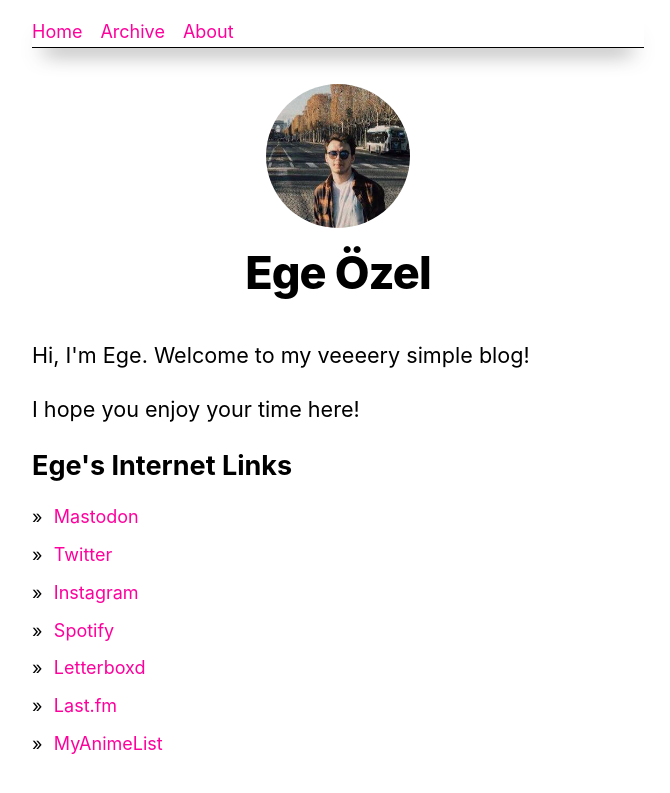
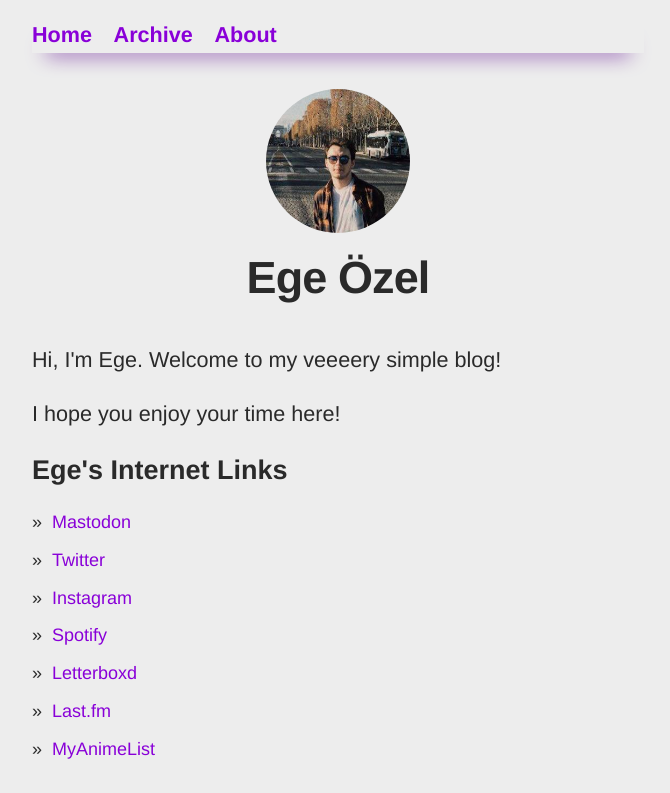
Before and after one commit to egexozel/deadstar-nextjs, a Next.js app: page / in a window 1280 px wide. Shown: the top 793 px of the page, without its empty margins (302-972 px from the left). Built offline with nearby package versions, Linux system fonts and the light colour scheme.

Commit message:
some fix

```diff
--- a/components/layout.js
+++ b/components/layout.js
@@ -6,7 +6,7 @@ import Link from 'next/link';
 import Nav from '../components/nav';
 
 const name = 'Ege Özel';
-export const siteTitle = 'Next.js Sample Website';
+export const siteTitle = 'Deadstar.one';
 
 export default function Layout({ children, home}) {
   return (
@@ -16,13 +16,13 @@ export default function Layout({ children, home}) {
         <link rel="icon" href="/favicon.ico" />
         <meta
           name="description"
-          content="Learn how to build a personal website using Next.js"
+          content="Deadstar.one, a personal blog written by Ege Özel."
         />
         <meta
           property="og:image"
           content={`https://og-image.vercel.app/${encodeURI(
             siteTitle,
-          )}.png?theme=light&md=0&fontSize=75px&images=https%3A%2F%2Fassets.vercel.com%2Fimage%2Fupload%2Ffront%2Fassets%2Fdesign%2Fnextjs-black-logo.svg`}
+          )}.png?theme=dark&md=0&fontSize=120px`}
         />
         <meta name="og:title" content={siteTitle} />
         <meta name="twitter:card" content="summary_large_image" />
--- a/posts/love-trip.md
+++ b/posts/love-trip.md
@@ -10,7 +10,7 @@ Last night while I was going through my YouTube homepage to find something to wa
 
 ![Front Cover artwork of Love Trip by Takako Mamiya, 1982](/images/love-trip-artwork.jpg)
 
-Front Cover artwork of Love Trip by Takako Mamiya, 1982
+*Front Cover artwork of Love Trip by Takako Mamiya, 1982*
 
 ### Songs
 
@@ -44,6 +44,6 @@ This song is the English version of the album opener, _Love Trip._ It's, as expe
 
 * * *
 
-Just do yourself a favor and give this album a listen. I promise, you won't be disappointed. Just a heads up though, for some reason the album is not available on major streaming services such as Spotify. Here's a YouTube link for the album that is a vinyl rip and it's just amazing. [Love Trip - Takako Mamiya \[ 間宮貴子 \] - 1982 - Full Album](https://www.youtube.com/watch?v=ovcnIPL-CWs)
+Just do yourself a favor and give this album a listen. I promise, you won't be disappointed. Just a heads up though, for some reason the album is not available on major streaming services such as Spotify. Here's a YouTube link for the album that is a vinyl rip and it's just amazing. [Love Trip - Takako Mamiya \[ 間宮貴子 \] - 1982 - Full Album](https://www.youtube.com/watch?v=x_Rdxixy9eQ)
 
 See you later!
--- a/styles/global.css
+++ b/styles/global.css
@@ -2,10 +2,13 @@ html,
 body {
   padding: 0;
   margin: 0;
-  font-family: -apple-system, BlinkMacSystemFont, Segoe UI, Roboto, Oxygen, Ubuntu,
-    Cantarell, Fira Sans, Droid Sans, Helvetica Neue, sans-serif;
+  font-family: Helvetica Neue, -apple-system, BlinkMacSystemFont, Segoe UI, Roboto, Oxygen, Ubuntu,
+    Cantarell, Fira Sans, Droid Sans, sans-serif;
   line-height: 1.6;
   font-size: 18px;
+  background-color: #ededed;
+    color: #2a2a2a;
+
 }
 
 * {
@@ -13,7 +16,7 @@ body {
 }
 
 a {
-  color: #ff009d;
+  color: #8900d8;
   text-decoration: none;
 }
 
--- a/styles/utils.module.css
+++ b/styles/utils.module.css
@@ -7,15 +7,16 @@
 }
 
 .navbar {
-  border-bottom: 1px solid black;
   margin-bottom: 2rem;
-  -webkit-box-shadow: 0px 15px 21px -12px rgba(0, 0, 0, 0.75);
-  -moz-box-shadow: 0px 15px 21px -12px rgba(0, 0, 0, 0.75);
-  box-shadow: 0px 15px 21px -12px rgba(0, 0, 0, 0.75);
+  -webkit-box-shadow: 0 15px 20px -14px #59008d;
+  -moz-box-shadow: 0 15px 20px -14px #59008d;
+  box-shadow: 0 15px 20px -14px #59008d;
 }
 
 .navItem {
   margin-right: 1em;
+  font-weight: 700;
+  font-size: 1.2rem;
 }
 
 .headingXl {
```
Also changed, not shown: 1 other file (tests, documents, lock files or other folders).
